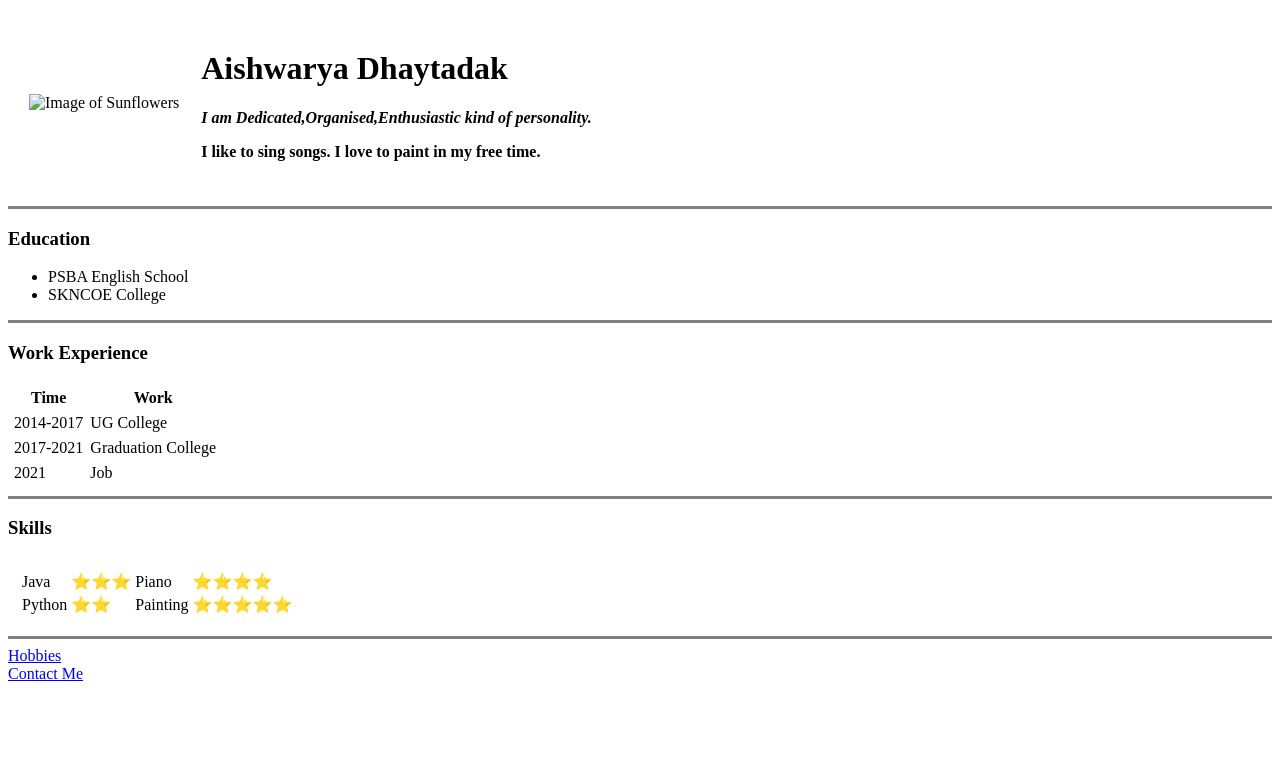
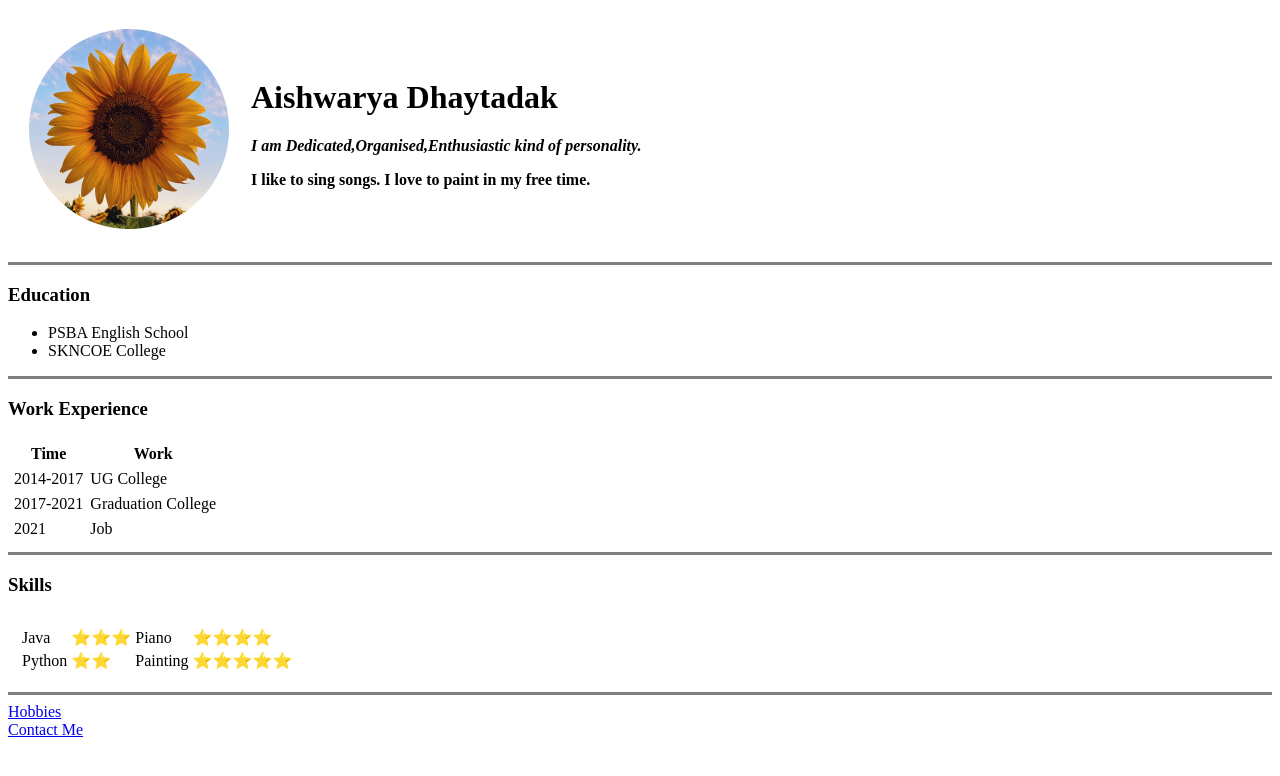
Before and after one commit to AishwaryaDhaytadak/first_html_project, a plain HTML site: page index.html in a window 1280 px wide. Drawn offline with Linux system fonts and the light colour scheme.

Commit message:
changing path

```diff
--- a/index.html
+++ b/index.html
@@ -14,7 +14,7 @@
 
     <table cellspacing="20">
       <tr>
-        <td><img src="sunflower.png" alt="Image of Sunflowers" style="width:200px;height:200px;"> <!--  The first image uses the style attribute to set the width to 300 pixels, this will not be overridden by the style in the head section:--></td>
+        <td><img src="images/sunflower.png" alt="Image of Sunflowers" style="width:200px;height:200px;"> <!--  The first image uses the style attribute to set the width to 300 pixels, this will not be overridden by the style in the head section:--></td>
             <!-- <img src="images/Dog.jpg" alt="dog pic" width="500" height="600">  <!-- The second image uses the width attribute (set to 500 pixels), but the style in the head section overrides it, and sets the width to 100%-->
         <td>
           <h1> Aishwarya Dhaytadak</h1>
```
